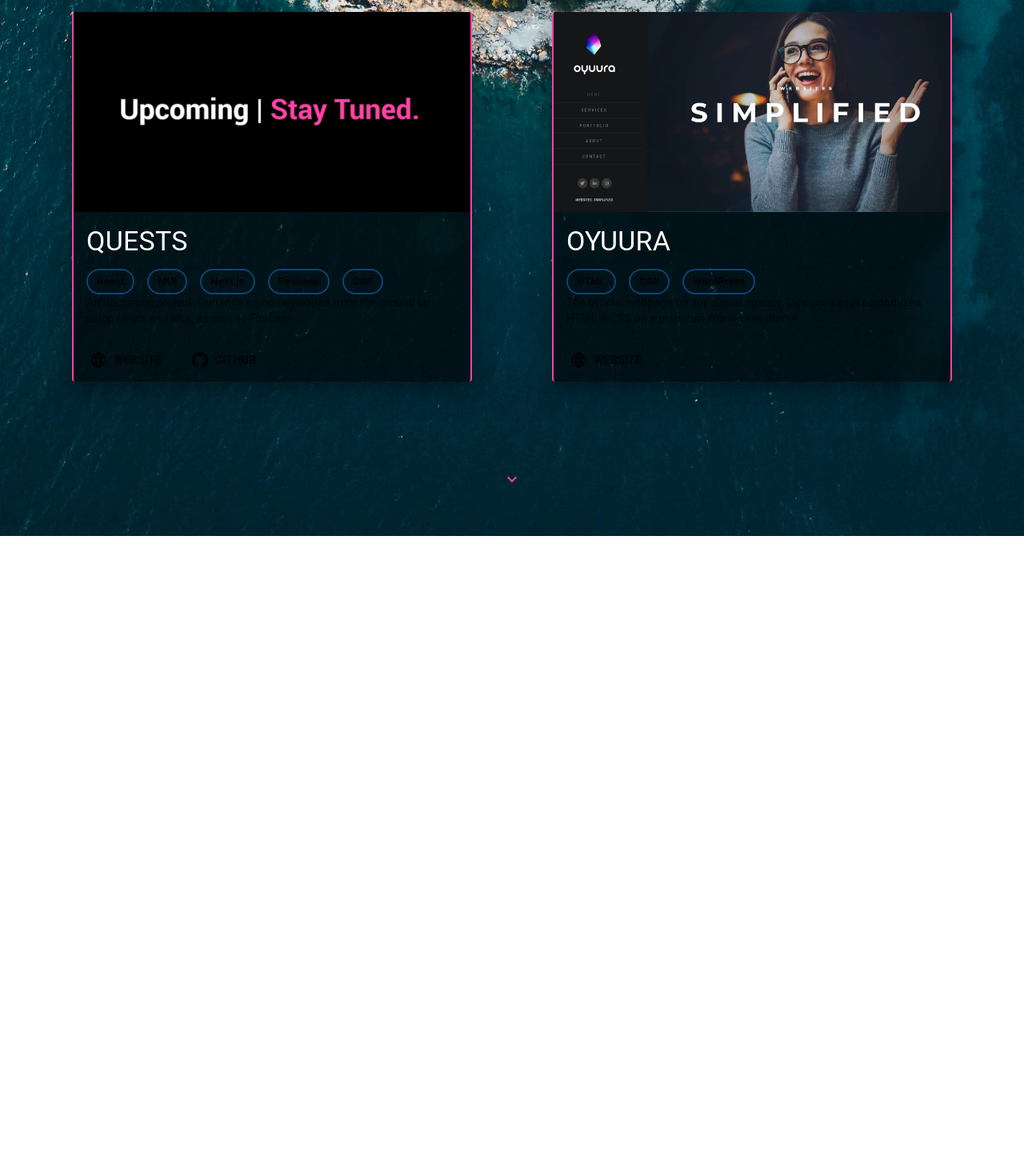
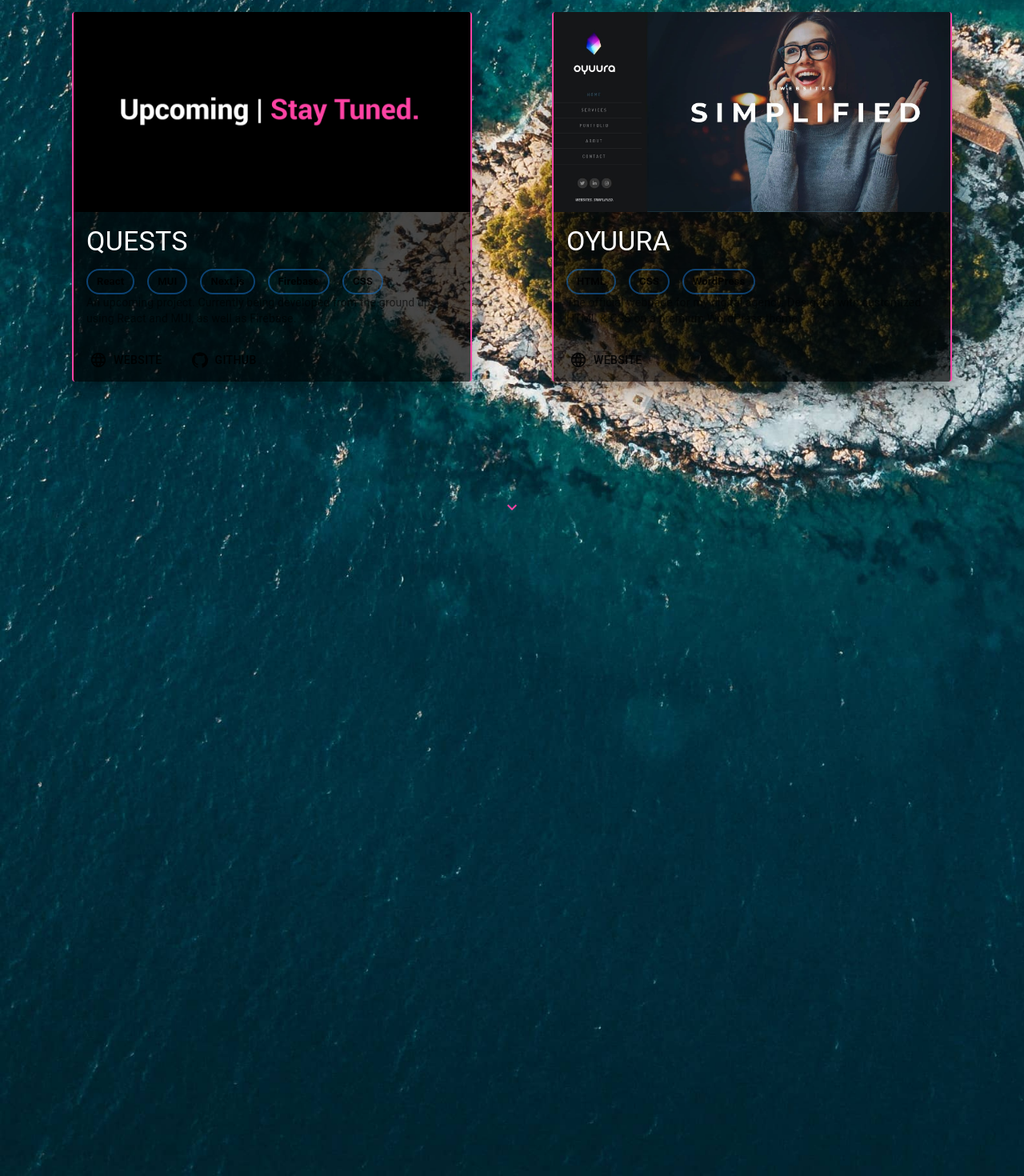
Before and after one commit to EonYY/portfolio, a Next.js app in the folder site/: page / in a window 1280 px wide. Shown: the part 954-2424 px from the top of the page at 80% size. Before the commit the page ends 1624 px from the top, so only its background shows below. Built offline with nearby package versions, Linux system fonts and the light colour scheme.

Commit message:
Create contact area

```diff
--- /dev/null
+++ b/site/components/Contact.js
@@ -0,0 +1,24 @@
+import { makeStyles } from "@mui/styles"
+import { Card } from "@mui/material";
+
+const useStyles = makeStyles(() => ({
+  root: {
+    height: '100vh',
+    display: 'flex',
+    justifyContent: 'center',
+    alignItems: 'center',
+  },
+}));
+
+
+export default function Contact() {
+  const classes = useStyles();
+
+    return (
+      <div className={classes.root}>
+          <Card>
+
+          </Card>
+      </div>
+    )
+  }
--- a/site/components/ProjectArea.js
+++ b/site/components/ProjectArea.js
@@ -22,7 +22,7 @@
   scrollDownIcon: {
     fontSize: '3rem',
     color: '#ff43a4',
-    marginTop: -120,
+    marginTop: -50,
 },
 }));
 
--- a/site/components/ProjectCard.js
+++ b/site/components/ProjectCard.js
@@ -44,7 +44,7 @@
     <Collapse in={checked} { ... (checked ? { timeout: 1000 } : {})}>
       <Card elevation={20} sx={{
           maxWidth: 500,
-          background: 'rgba(0, 0, 0, 0.6)',
+          background: 'rgba(0, 0, 0, 0.7)',
           margin: '50px',
           borderLeft: 2,
           borderRight: 2,
--- a/site/pages/index.js
+++ b/site/pages/index.js
@@ -2,6 +2,7 @@
 import { makeStyles } from "@mui/styles"
 import ProjectArea from "../components/ProjectArea"
 import Header from "/components/Header"
+import Contact from "../components/Contact"
 
 const useStyles = makeStyles(() => ({
   root: {
@@ -21,6 +22,7 @@
         <CssBaseline />
         <Header />
         <ProjectArea />
+        <Contact />
       </div>
     )
   }
```
